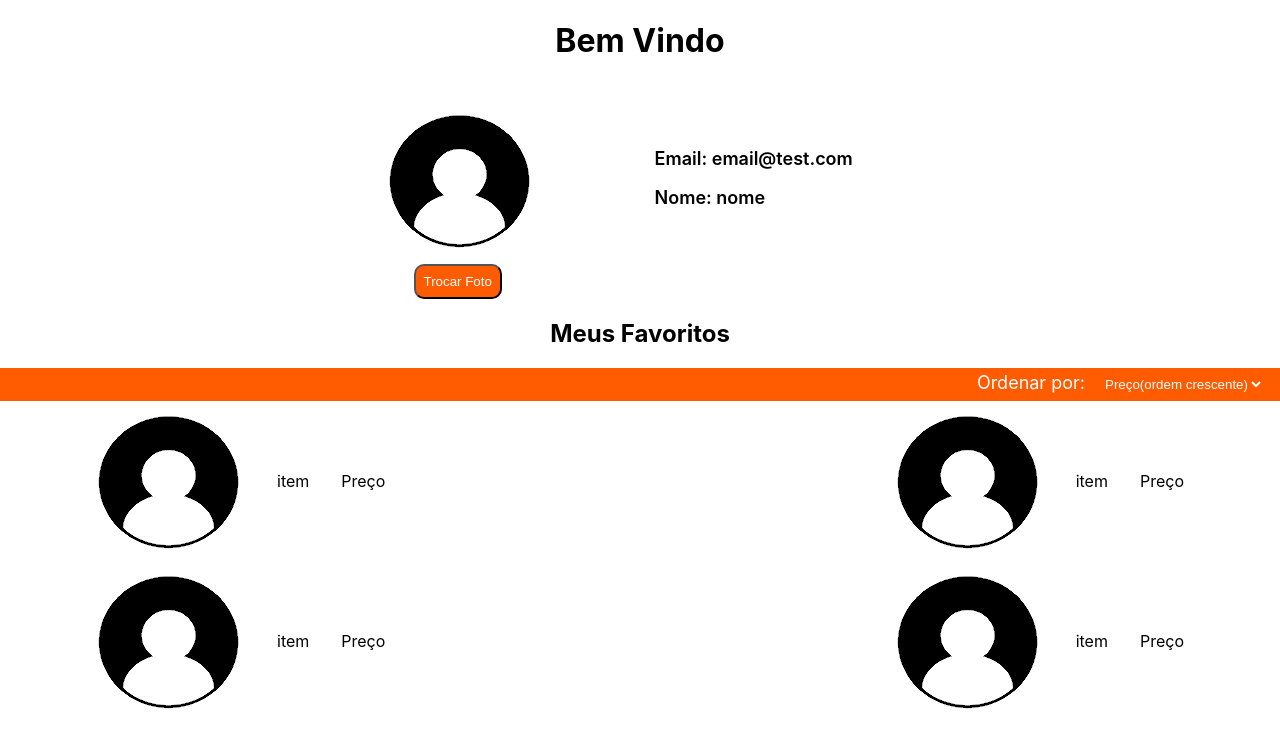
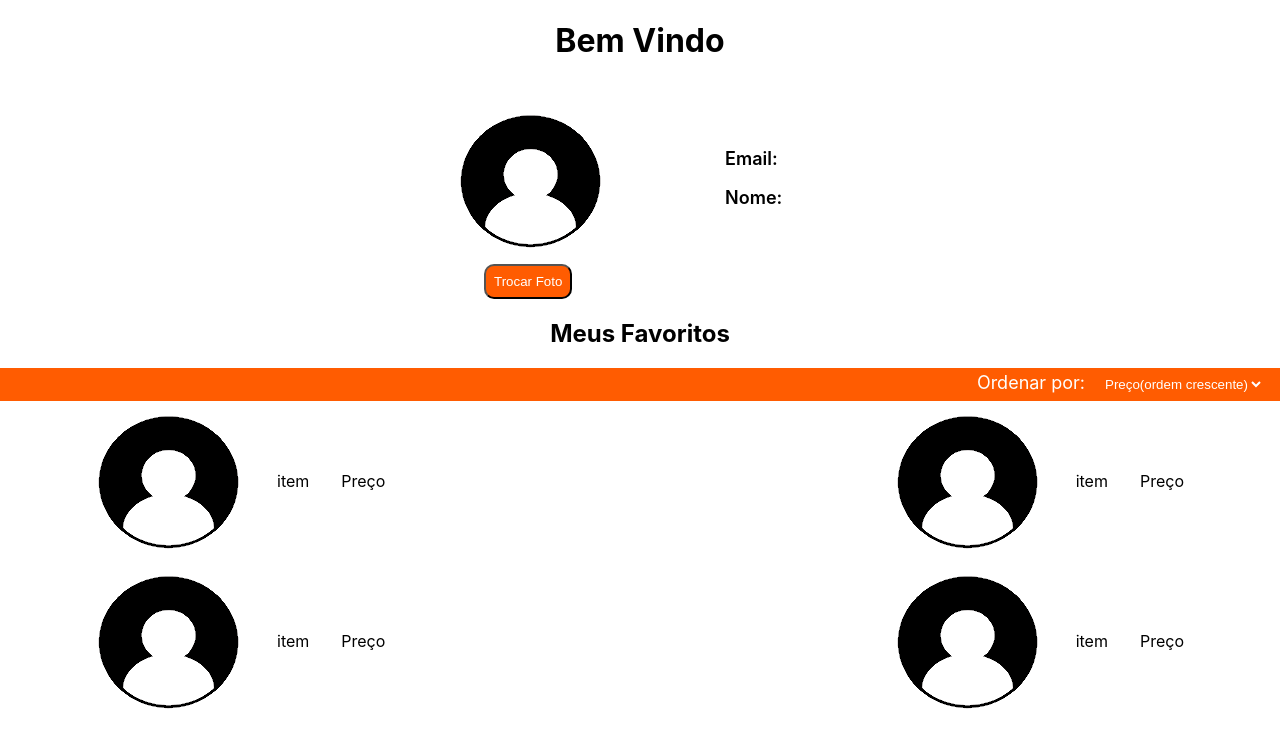
Before and after one commit to LaKHamote/Front_end, a React (Create React App) app: page /user/profile in a window 1280 px wide. Shown: the top 734 px of the page. Built offline with nearby package versions, Linux system fonts and the light colour scheme.

Commit message:
✨ Creating user context

```diff
--- a/src/components/App.js
+++ b/src/components/App.js
@@ -1,11 +1,14 @@
 import Routes from "../routes";
 import { BrowserRouter } from 'react-router-dom'
+import { UserProvider } from "../context/useUserContent";
 
 
 function App() {
   return (
     <BrowserRouter>
-      <Routes/>
+      <UserProvider>
+        <Routes/>
+      </UserProvider>
     </BrowserRouter>
   );
 }
--- a/src/components/LoginRegister/Login/index.js
+++ b/src/components/LoginRegister/Login/index.js
@@ -1,15 +1,21 @@
 import { Container } from "../loginRegisterStyle";
 import UserDefault from "../../../assets/user_default.png"
 import { Link } from "react-router-dom";
+import { useState } from "react";
+import { useUserContext } from "../../../context/useUserContent";
 
 const Login = () => {
+
+    const [user, setUser] = useState({})
+
+    const {login} = useUserContext()
 
     return (
         <Container>
             <img src={UserDefault} alt="Usuário Padrão"/>
-            <input placeholder="Email" type="text"/>
-            <input placeholder="Senha" type="password"/>
-            <button>Login</button>
+            <input onChange={(e) => setUser({...user, email: e.target.value})} placeholder="Email" type="text"/>
+            <input onChange={(e) => setUser({...user, password: e.target.value})} placeholder="Senha" type="password"/>
+            <button onClick={() => login(user)}>Login</button>
             <p>Ainda não tem uma conta?</p>
             <Link to="/register">Registre-se agora</Link>
         </Container>
--- a/src/components/LoginRegister/loginRegisterStyle.js
+++ b/src/components/LoginRegister/loginRegisterStyle.js
@@ -1,6 +1,6 @@
 import styled from "styled-components";
 
-export const Container = styled.form`
+export const Container = styled.div`
     margin-top: 2.5rem;
 
     img {
--- a/src/components/UserProfile/index.js
+++ b/src/components/UserProfile/index.js
@@ -1,6 +1,7 @@
 import { Container, FavouriteContainer, H2, Filter, Title } from "./styles";
 import UserDefault from "../../assets/user_default.png"
 import Favorite from "./Favorite";
+import { useUserContext } from "../../context/useUserContent";
 
 const UserProfile = () => {
     const product = {
@@ -8,6 +9,9 @@ const UserProfile = () => {
         name: "item",
         price: "Preço"
     }
+
+    const {user} = useUserContext()
+    console.log(user)
     return (
         <>
             <Title>Bem Vindo</Title>
@@ -17,8 +21,8 @@ const UserProfile = () => {
                     <button>Trocar Foto</button>
                 </div>
                 <div className="info">
-                    <p id="email">Email: email@test.com</p>
-                    <p>Nome: nome</p>
+                    <p id="email">Email: {user && user.email}</p>
+                    <p>Nome: {user && user.name}</p>
                 </div>
             </Container>
             <H2>Meus Favoritos</H2>
--- /dev/null
+++ b/src/context/useUserContent.js
@@ -0,0 +1,33 @@
+import { createContext, useContext, useState } from "react";
+import { controller } from "../services/api";
+
+const UserContext = createContext({});
+
+const UserProvider = ({children}) => {
+
+    const [user, setUser] = useState({})
+
+    const login = async (user) => {
+        const userResponse = await controller.get("/user/login", {
+            params: {
+                'email': user.email,
+                "password": user.password
+
+            }
+        });
+        setUser(userResponse.data)
+    }
+
+    return (
+        <UserContext.Provider value={{login, user}}>
+            {children}
+        </UserContext.Provider>
+    );
+}
+
+const useUserContext = () => {
+    const context = useContext(UserContext);
+    return context;
+}
+
+export { UserProvider, useUserContext };
```
